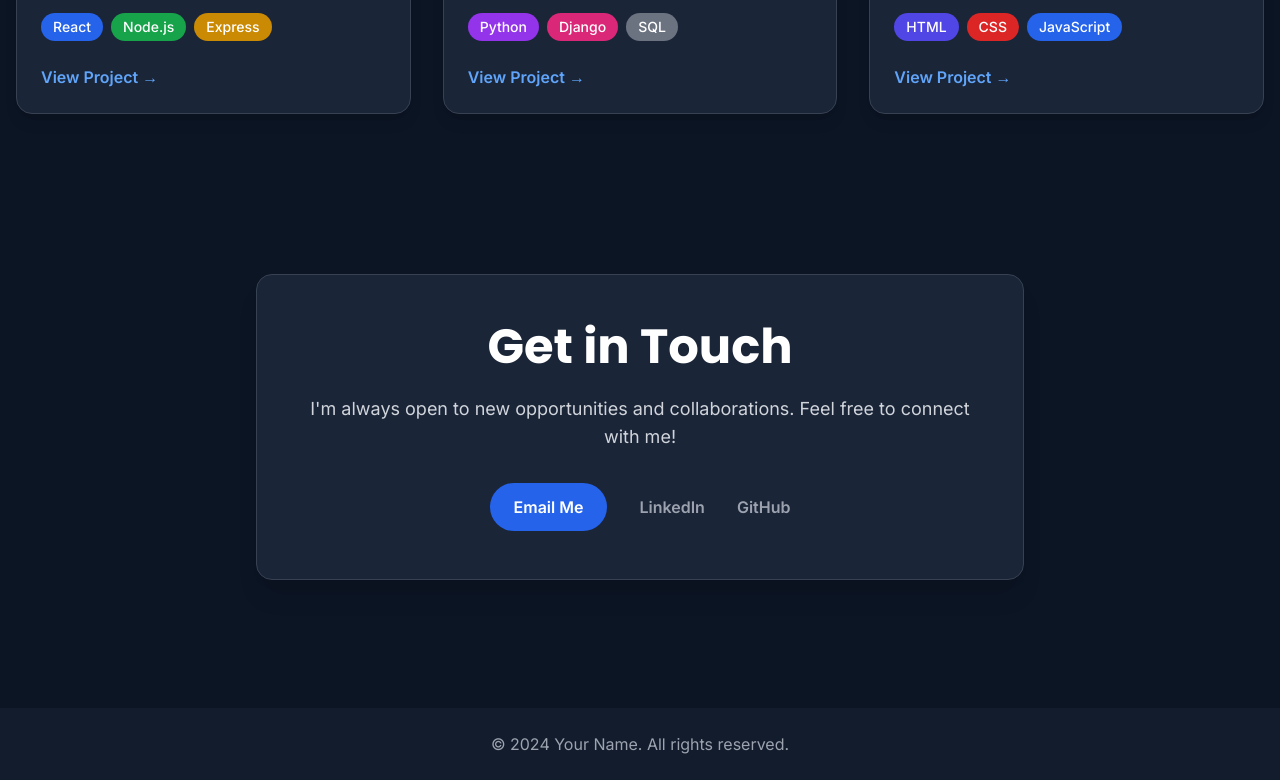
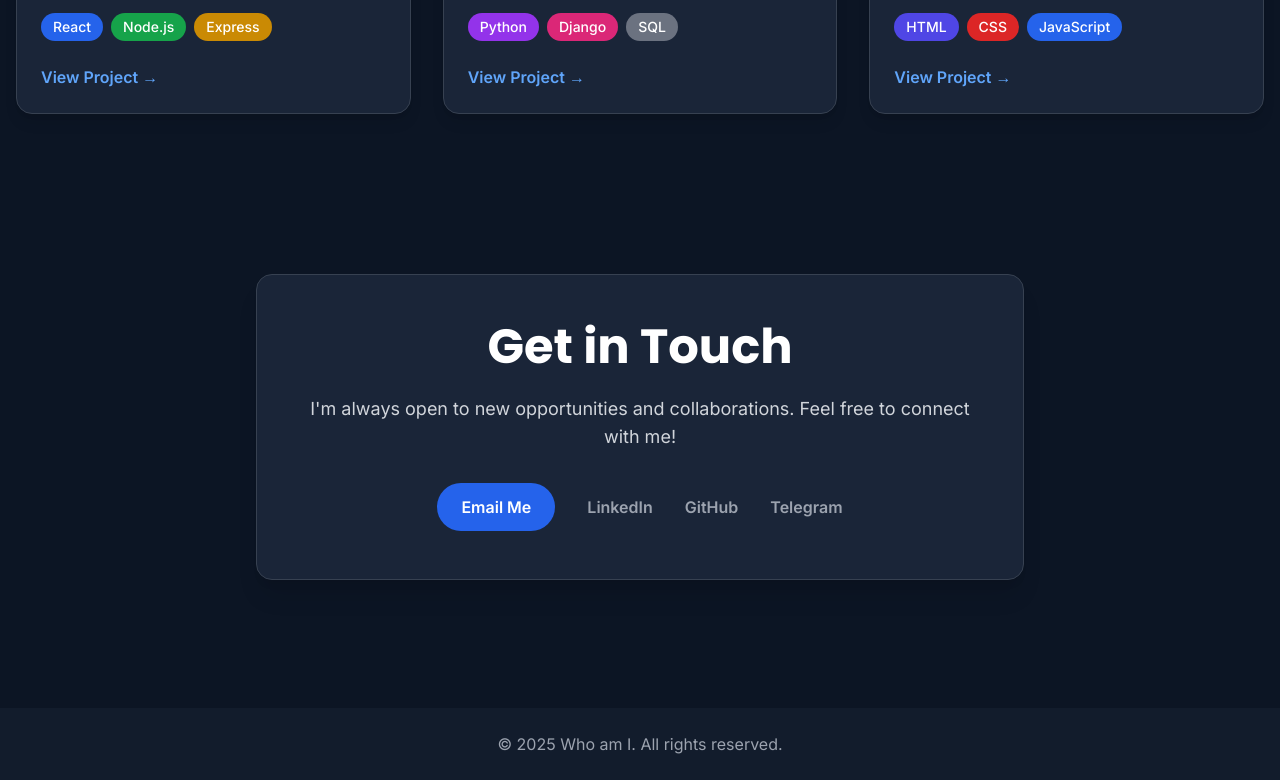
Before and after one commit to ChangLong772/WhoAmI, a plain HTML site: page index.html in a window 1280 px wide. Shown: the part 2290-3070 px from the top of the page. Drawn offline with nearby package versions, Linux system fonts and the light colour scheme.

Commit message:
Update index.html

```diff
--- a/index.html
+++ b/index.html
@@ -187,7 +187,7 @@
                 </p>
                 <div class="flex flex-col md:flex-row justify-center items-center space-y-4 md:space-y-0 md:space-x-8">
                     <!-- Social Media Links with button-like styling -->
-                    <a href="mailto:youremail@example.com" class="glow-on-hover text-white font-bold py-3 px-6 rounded-full bg-blue-600 hover:bg-blue-700 transition-colors">
+                    <a href="phyosithuaung1111@gmail.com" class="glow-on-hover text-white font-bold py-3 px-6 rounded-full bg-blue-600 hover:bg-blue-700 transition-colors">
                         Email Me
                     </a>
                     <a href="https://linkedin.com/in/your-profile" target="_blank" class="text-gray-400 hover:text-blue-400 transition-colors font-semibold">
@@ -196,6 +196,9 @@
                     <a href="https://github.com/your-username" target="_blank" class="text-gray-400 hover:text-blue-400 transition-colors font-semibold">
                         GitHub
                     </a>
+                    <a href="https://t.me/Im_ur_Lord_Worship_Me" target="_blank" class="text-gray-400 hover:text-blue-400 transition-colors font-semibold">
+                        Telegram
+                    </a>
                 </div>
             </div>
         </section>
@@ -203,7 +206,7 @@
 
     <!-- Footer -->
     <footer class="bg-[#121c2c] text-gray-400 text-center p-6 mt-12">
-        <p>&copy; 2024 Your Name. All rights reserved.</p>
+        <p>&copy; 2025 Who am I. All rights reserved.</p>
     </footer>
 
 </body>
```
